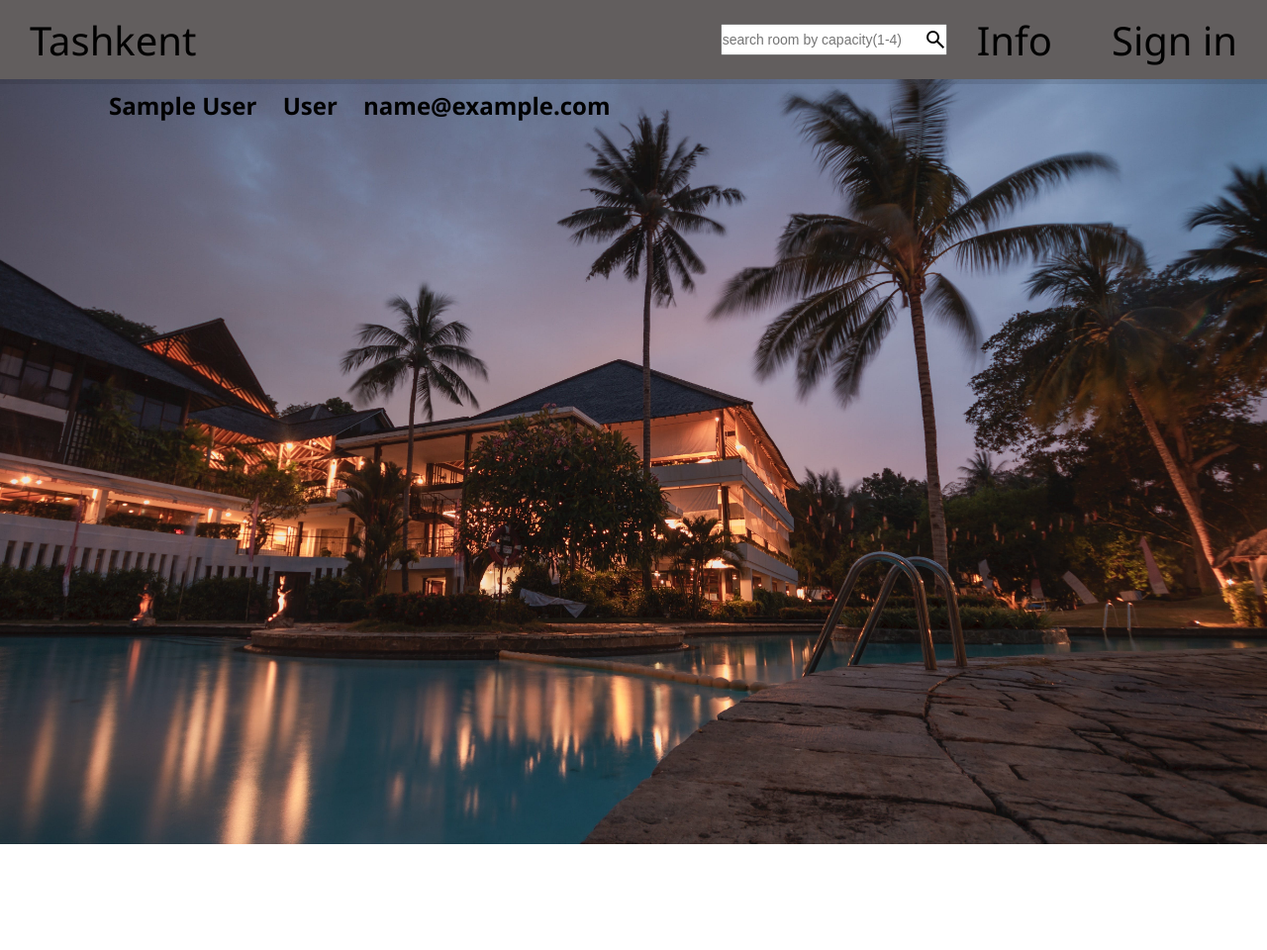
After one commit to OleksandrKasapchuk/hotel_booking, a Django app: page /user-info/1 in a window 1280 px wide. The commit adds this page. Shown: the top 960 px of the page at 99% size. Run offline with Django 5.2, Linux system fonts and the light colour scheme; tables that the repository leaves empty hold one stand-in row (values such as "Sample post").

Commit message:
adding a user

```diff
--- a/booking/urls.py
+++ b/booking/urls.py
@@ -4,6 +4,8 @@ import booking.views as booking_views
 urlpatterns = [
     path("", booking_views.index, name="index"),
     path("hotel-info/", booking_views.hotel_info, name="hotel-info"),
+    path("user-info/<int:pk>", booking_views.user_info, name="user-info"),
+    path("sign-in/", booking_views.sign_in, name="sign-in"),
     path("rooms/", booking_views.show_rooms, name="rooms"),
     path("rooms/<int:room_id>", booking_views.get_room, name="room-details"),
     path("search-room/", booking_views.search_room, name="search-room"),
--- a/booking/views.py
+++ b/booking/views.py
@@ -75,3 +75,28 @@ def show_booking_details(request, pk):
             "Booking doesn't exist!",
             status=404
         )
+
+def sign_in(request):
+    if request.method == "POST":
+        name = request.POST.get('sign-in-name')
+        surname = request.POST.get('sign-in-surname')
+        email = request.POST.get('sign-in-email')
+        try:
+            user = User.objects.get(name=name, surname=surname, email=email)
+        except User.DoesNotExist:
+            user = User(name=name, surname=surname, email=email)
+            user.save()
+        return redirect("user-info", pk=user.id)
+    else:
+        return render(request, "booking/authentication.html")
+
+def user_info(request, pk):
+    try:
+        user = User.objects.get(id=pk)
+        context = {'user': user}
+        return render(request, 'booking/user_info.html', context=context)
+    except User.DoesNotExist:
+        return HttpResponse (
+            "User doesn't exist!",
+            status=404
+        )
--- a/static/css/style.css
+++ b/static/css/style.css
@@ -60,6 +60,13 @@ nav a:hover {
 main {
     margin: 0 0 0 100px;
     font-size: 1.5rem;
+    height: 80vh;
+}
+main > ul > li {
+    display: inline-block;
+    font-size: 24px;
+    font-weight: 700;
+    margin:10px;
 }
 footer {
     height: 30vh;
--- a/templates/booking/base.html
+++ b/templates/booking/base.html
@@ -17,7 +17,7 @@
                 {% if request.user.is_authenticated %}
                     <a href="">Log out</a>
                 {% else %}
-                    <a href="#">Sign in</a>
+                    <a href="{% url 'sign-in' %}">Sign in</a>
             </li>
             {% endif %}
         </ul>
--- a/templates/booking/book_room.html
+++ b/templates/booking/book_room.html
@@ -2,8 +2,6 @@
 
 
 {% block main %}
-<h1> {{room.id}} </h1>
-<h2>hello</h2>
     <form method="POST" action="{% url 'book-room' room.id %}">
     {% csrf_token %}
         <input type="text" id="name" name="name" placeholder="name">
--- a/templates/booking/rooms.html
+++ b/templates/booking/rooms.html
@@ -4,7 +4,7 @@
 
 <ul>
     {% for room in rooms %}
-    <h3><li><a href="{% url 'room-details' room.id %}">{{ room }}</a></li></h3>
+    <li><a href="{% url 'room-details' room.id %}">{{ room }}</a></li>
     {% endfor %}
 </ul>
 {% endblock %}
--- /dev/null
+++ b/templates/booking/user_info.html
@@ -0,0 +1,10 @@
+{% extends "booking/base.html" %}
+
+
+{% block main %}
+<ul>
+    <li>{{user.name}}</li>
+    <li>{{user.surname}}</li>
+    <li>{{user.email}}</li>
+</ul>
+{% endblock %}
```
Also changed, not shown: templates/booking/authentication.html (added, +15 -0 lines).
